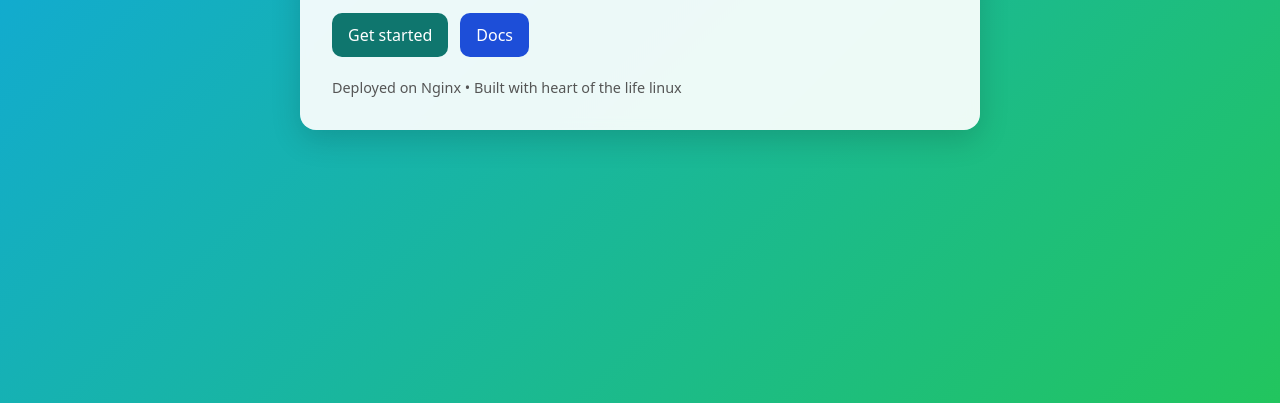
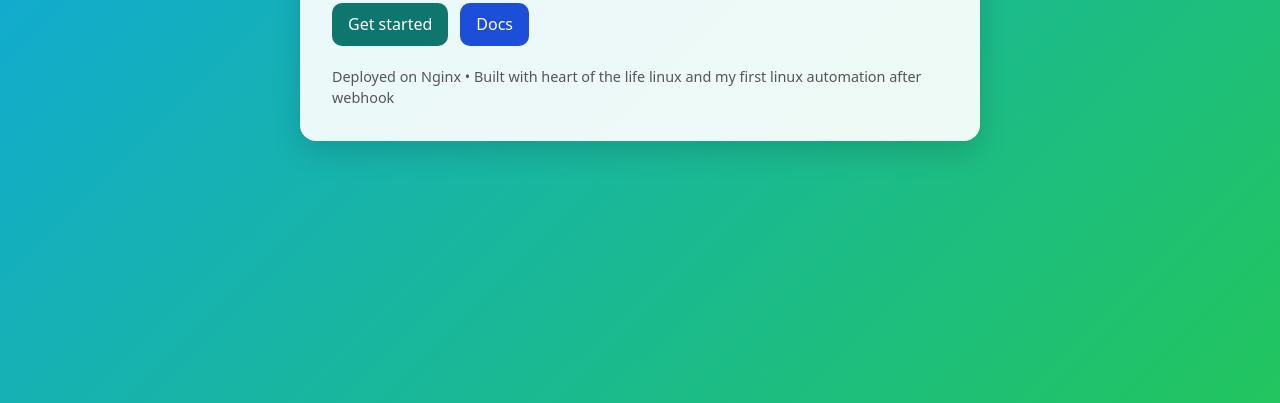
Before and after one commit to nadeemtechit/deploy-pharma-project-, a plain HTML site: page index.html in a window 1280 px wide. Shown: the part 397-800 px from the top of the page. Drawn offline with Linux system fonts and the light colour scheme.

Commit message:
this is third commit

```diff
--- a/index.html
+++ b/index.html
@@ -84,7 +84,7 @@
         <a class="btn secondary" href="#" aria-label="Secondary action">Docs</a>
       </div>
       <footer>
-        Deployed on Nginx • Built with heart of the life linux
+        Deployed on Nginx • Built with heart of the life linux and my first linux automation after webhook
       </footer>
     </section>
   </main>
```
